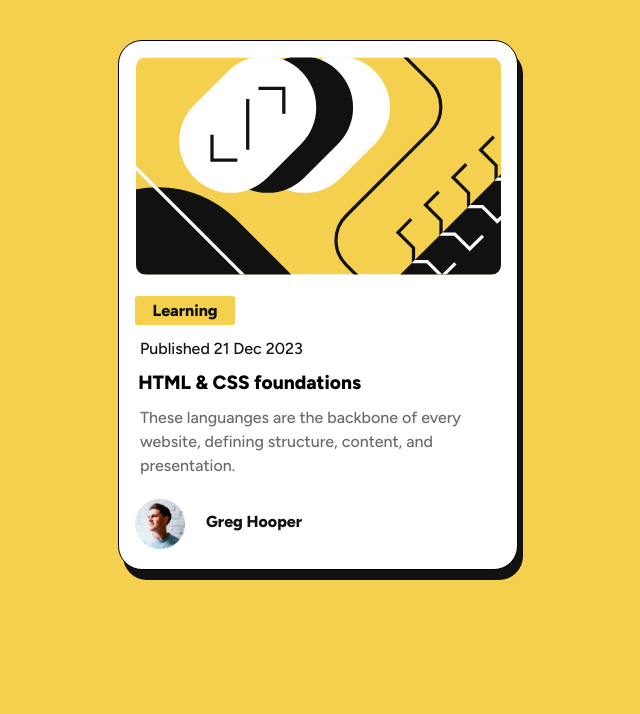
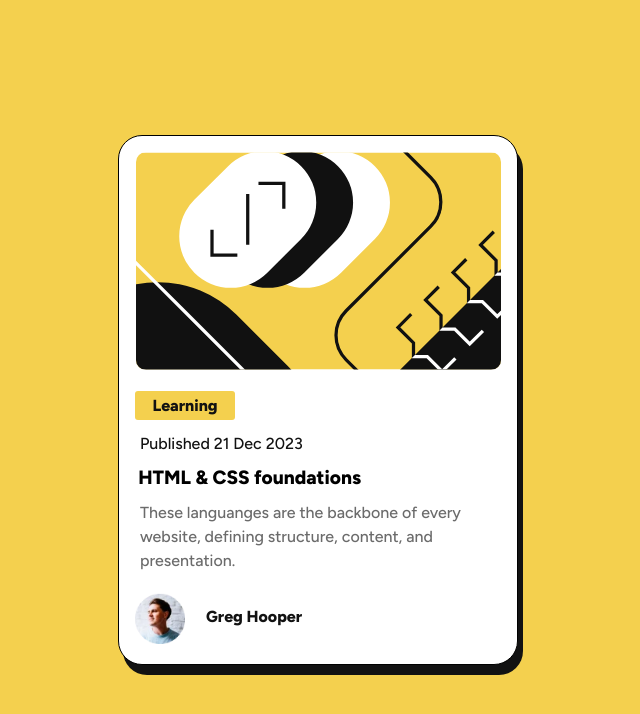
Before and after one commit to Sabicana/profile-card, a plain HTML site: page index.html in a window 1280 px wide. Shown: the whole page, without its empty margins (322-962 px from the left). Drawn offline with Linux system fonts and the light colour scheme.

Commit message:
menambahkan height body

```diff
--- a/style.css
+++ b/style.css
@@ -9,6 +9,8 @@ body {
     background-color: hsl(47, 88%, 63%);
     display: flex;
     justify-content: center;
+    height: 100vh;
+    align-items: center;
     /* align-items: center; */
 }
 
```
